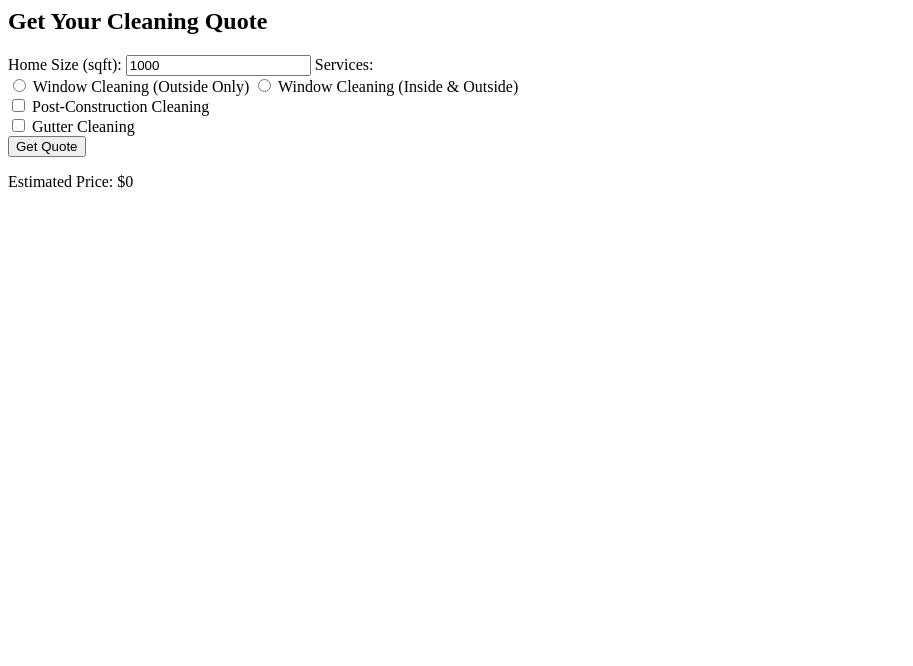
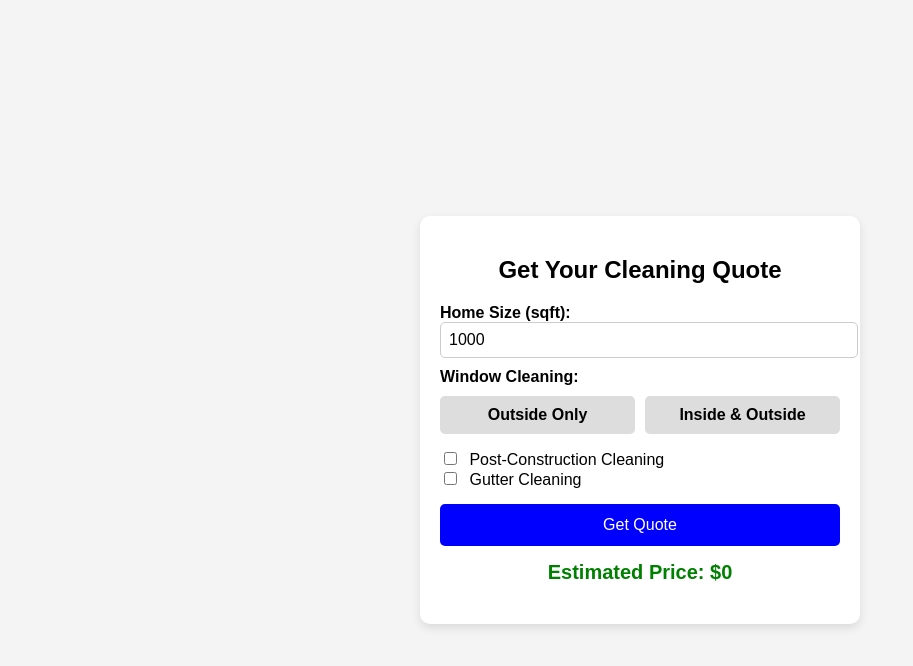
Before and after one commit to zazamoneyman/Quote-Calculator, a plain HTML site: page index.html in a window 1280 px wide. Shown: the whole page, without its empty margins (0-913 px from the left). Drawn offline with Linux system fonts and the light colour scheme.

Commit message:
Update index.html

```diff
--- a/index.html
+++ b/index.html
@@ -1,22 +1,37 @@
+<!DOCTYPE html>
+<html lang="en">
+<head>
+    <meta charset="UTF-8">
+    <meta name="viewport" content="width=device-width, initial-scale=1.0">
+    <title>Cleaning Quote Calculator</title>
+    <link rel="stylesheet" href="style.css">
+</head>
+<body>
     <div class="container">
         <h2>Get Your Cleaning Quote</h2>
 
         <label for="homeSize">Home Size (sqft):</label>
         <input type="number" id="homeSize" min="1" value="1000">
 
-    <label>Services:</label>
+        <label>Window Cleaning:</label>
         <div class="service-options">
-        <input type="radio" name="windowCleaning" id="windowOutside">
-        <label for="windowOutside">Window Cleaning (Outside Only)</label>
+            <input type="radio" id="windowOutside" name="windowCleaning" value="outside">
+            <label for="windowOutside">Outside Only</label>
 
-        <input type="radio" name="windowCleaning" id="windowInsideOutside">
-        <label for="windowInsideOutside">Window Cleaning (Inside & Outside)</label>
+            <input type="radio" id="windowInsideOutside" name="windowCleaning" value="insideOutside">
+            <label for="windowInsideOutside">Inside & Outside</label>
         </div>
 
-    <input type="checkbox" id="postConstruction"> <label for="postConstruction">Post-Construction Cleaning</label> <br>
-    <input type="checkbox" id="gutterCleaning"> <label for="gutterCleaning">Gutter Cleaning</label> <br>
+        <div class="checkbox-group">
+            <input type="checkbox" id="postConstruction"> Post-Construction Cleaning <br>
+            <input type="checkbox" id="gutterCleaning"> Gutter Cleaning <br>
+        </div>
 
         <button onclick="calculateQuote()">Get Quote</button>
 
         <p id="quote">Estimated Price: $0</p>
     </div>
+
+    <script src="script.js"></script>
+</body>
+</html>
```
Lines whose indentation alone changed are shown as unchanged.
